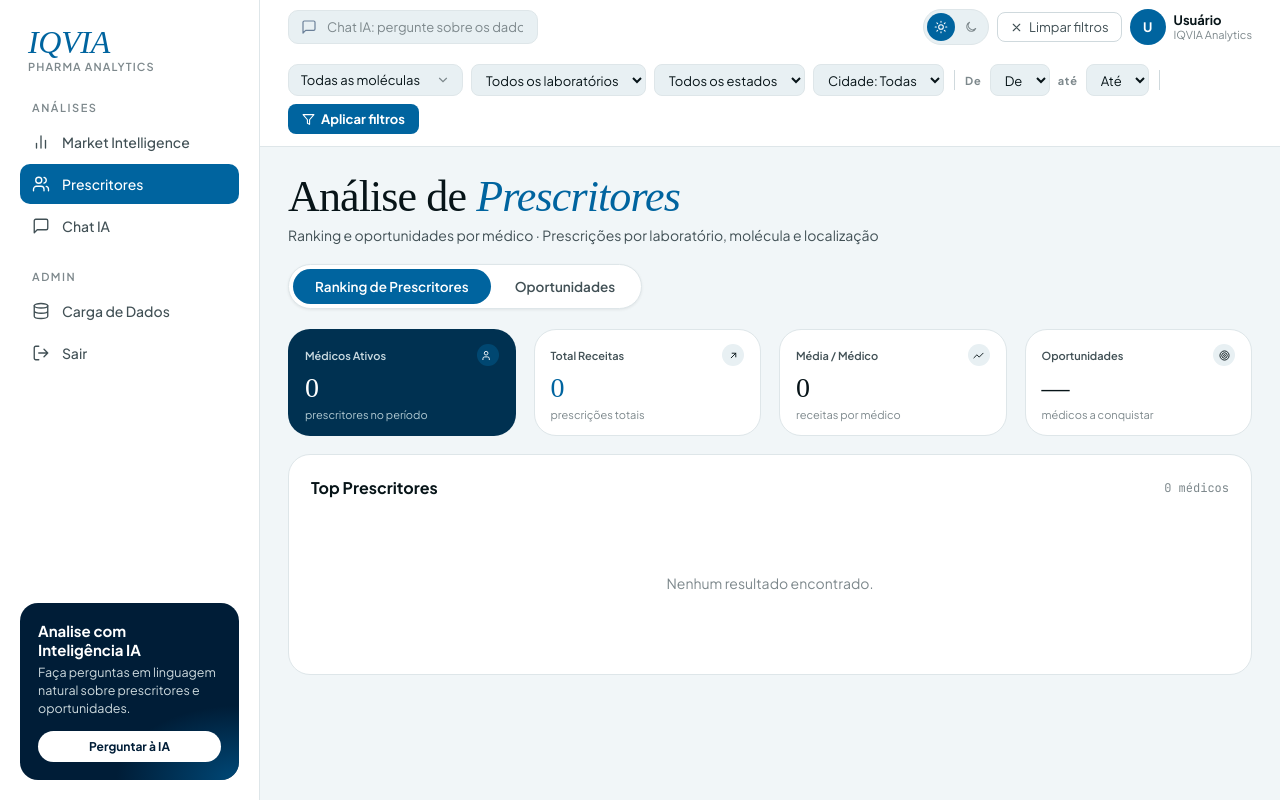
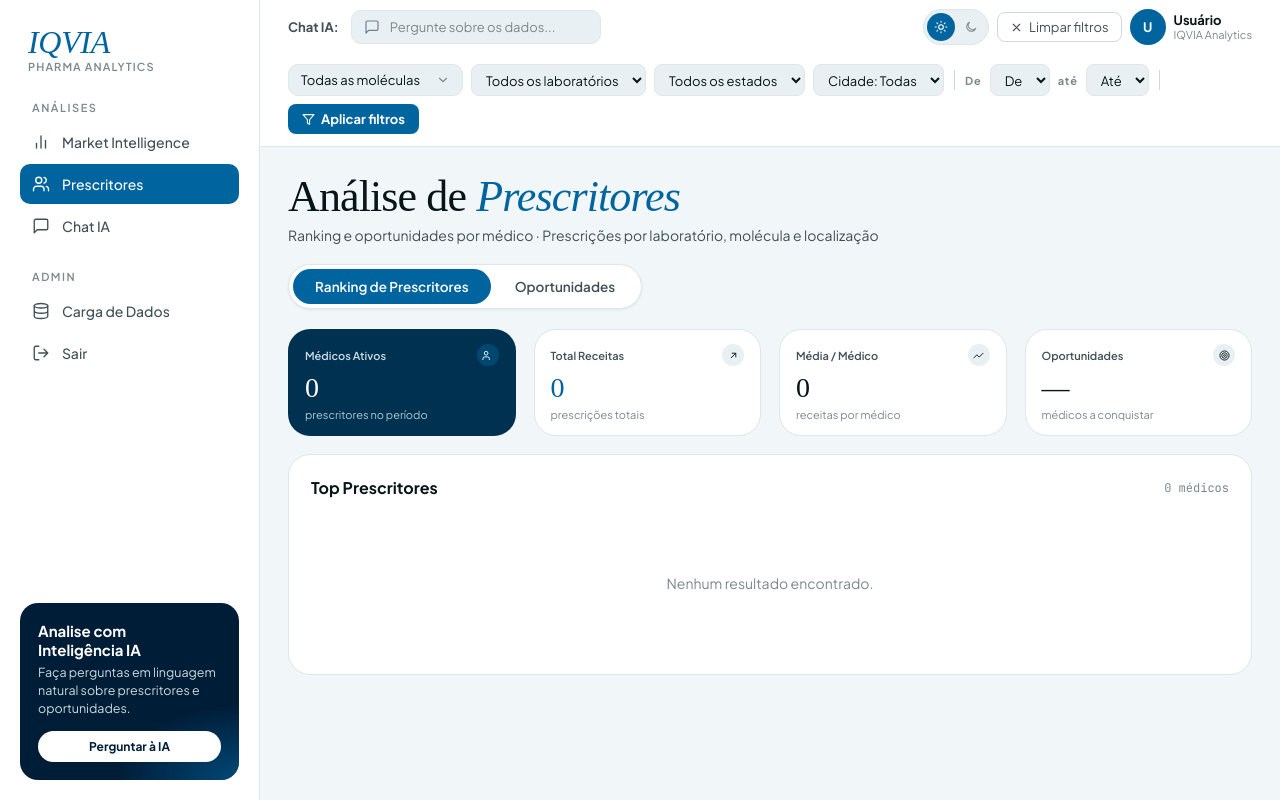
Before and after one commit to thiagolessa08-sys/IQVIA, a Flask app: page /prescritores in a window 1280 px wide. Run offline with Flask 3, Linux system fonts and the light colour scheme; the visitor is signed in with stand-in values (Sample User, id 1); data that the repository does not hold is empty; some web fonts are replaced.

Commit message:
feat: Chat IA label fora da caixa, input editável redireciona com pergunta
Co-Authored-By: Claude Sonnet 4.6 <noreply@anthropic.com>

```diff
--- a/templates/market.html
+++ b/templates/market.html
@@ -234,9 +234,10 @@
   <div class="header-wrap">
     <!-- Linha 1: Chat IA + controles direita -->
     <div class="topbar">
-      <div class="search" onclick="location.href='/chat'" style="cursor:pointer;">
+      <span style="font-size:13px;font-weight:700;color:var(--ink-2);white-space:nowrap;flex-shrink:0;">Chat IA:</span>
+      <div class="search">
         <svg width="16" height="16" viewBox="0 0 24 24" fill="none"><path d="M21 15a2 2 0 0 1-2 2H7l-4 4V5a2 2 0 0 1 2-2h14a2 2 0 0 1 2 2z" stroke="var(--search-ink)" stroke-width="1.8" stroke-linecap="round" stroke-linejoin="round"/></svg>
-        <input placeholder="Chat IA: pergunte sobre os dados..." readonly style="cursor:pointer;">
+        <input id="headerQ" placeholder="Pergunte sobre os dados..." onkeydown="if(event.key==='Enter'&&this.value.trim()){location.href='/chat?q='+encodeURIComponent(this.value.trim());}">
       </div>
       <div class="tbar-right">
         <div class="theme-toggle" role="group">
--- a/templates/prescritores.html
+++ b/templates/prescritores.html
@@ -264,9 +264,10 @@
   <div class="header-wrap">
     <!-- Linha 1: Chat IA + controles direita -->
     <div class="topbar">
-      <div class="search" onclick="location.href='/chat'" style="cursor:pointer;">
+      <span style="font-size:13px;font-weight:700;color:var(--ink-2);white-space:nowrap;flex-shrink:0;">Chat IA:</span>
+      <div class="search">
         <svg width="16" height="16" viewBox="0 0 24 24" fill="none"><path d="M21 15a2 2 0 0 1-2 2H7l-4 4V5a2 2 0 0 1 2-2h14a2 2 0 0 1 2 2z" stroke="var(--search-ink)" stroke-width="1.8" stroke-linecap="round" stroke-linejoin="round"/></svg>
-        <input placeholder="Chat IA: pergunte sobre os dados..." readonly style="cursor:pointer;">
+        <input id="headerQ" placeholder="Pergunte sobre os dados..." onkeydown="if(event.key==='Enter'&&this.value.trim()){location.href='/chat?q='+encodeURIComponent(this.value.trim());}">
       </div>
       <div class="tbar-right">
         <div class="theme-toggle" role="group">
```
